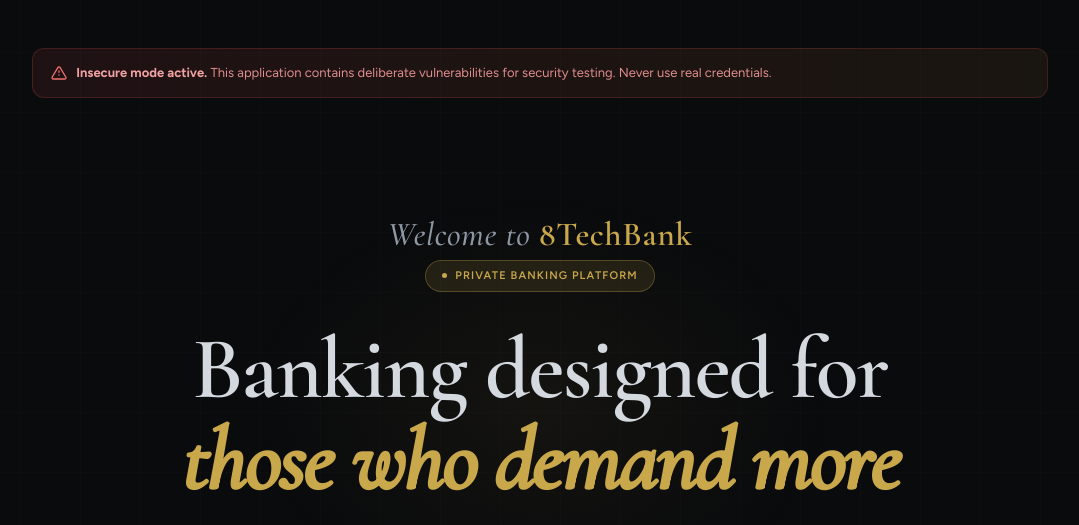
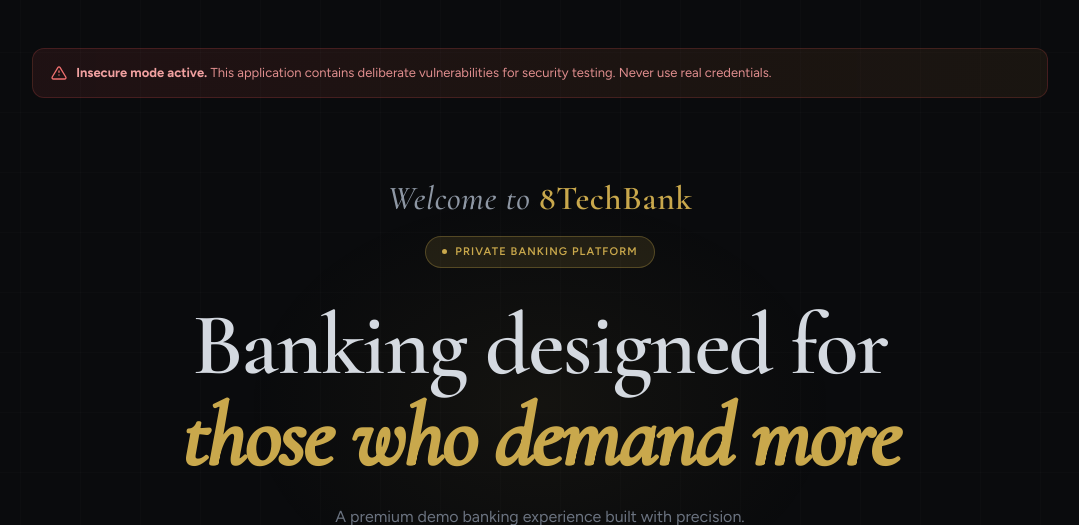
Before and after one commit to akolpaul2244/8TechBank, a Flask app: page / in a window 1280 px wide. Shown: the part 68-593 px from the top of the page, without its empty margins (100-1179 px from the left). Run offline with Flask 3, Linux system fonts and the light colour scheme.

```diff
--- a/src/vulnerable/templates/index.html
+++ b/src/vulnerable/templates/index.html
@@ -27,7 +27,7 @@
     line-height: 1;
     white-space: nowrap;
     width: 100%;
-    padding: 2.25rem 1.25rem 0.5rem;
+    margin-bottom: 1.25rem;
   }
 
   .welcome-accent {
```
